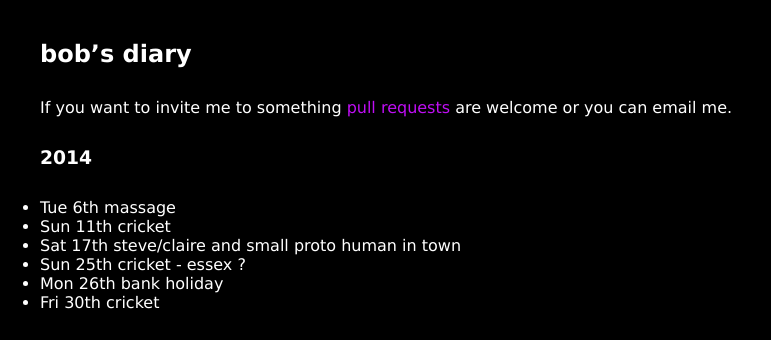
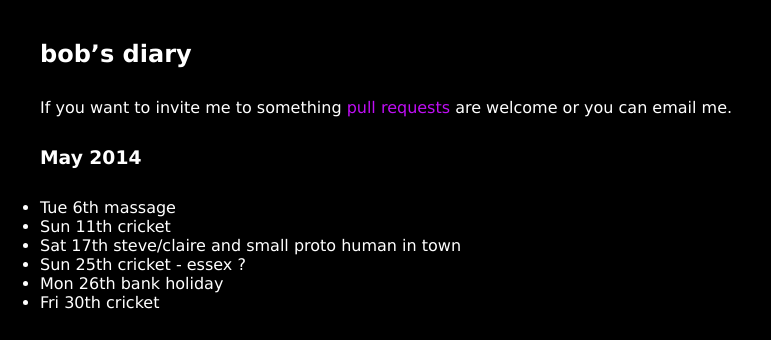
Before and after one commit to rjw1/randomness.org.uk, a Jekyll site: the page built from diary/index.md, in a window 1280 px wide. Shown: the top 340 px of the page, without its empty margins (0-771 px from the left). Built offline with Jekyll 4.4.1, drawn with Linux system fonts in a browser that asks for light colours; Markdown is read by kramdown in place of the engine named in the settings.

Commit message:
Add month to current month.

```diff
--- a/diary/index.md
+++ b/diary/index.md
@@ -7,7 +7,7 @@ layout: default
 If you want to invite me to something [pull requests](https://github.com/rjw1/randomness.org.uk/blob/master/diary/index.md)
 are welcome or you can email me.
 
-### 2014 ###
+### May 2014 ###
 
 * Tue 6th massage
 * Sun 11th cricket
```
